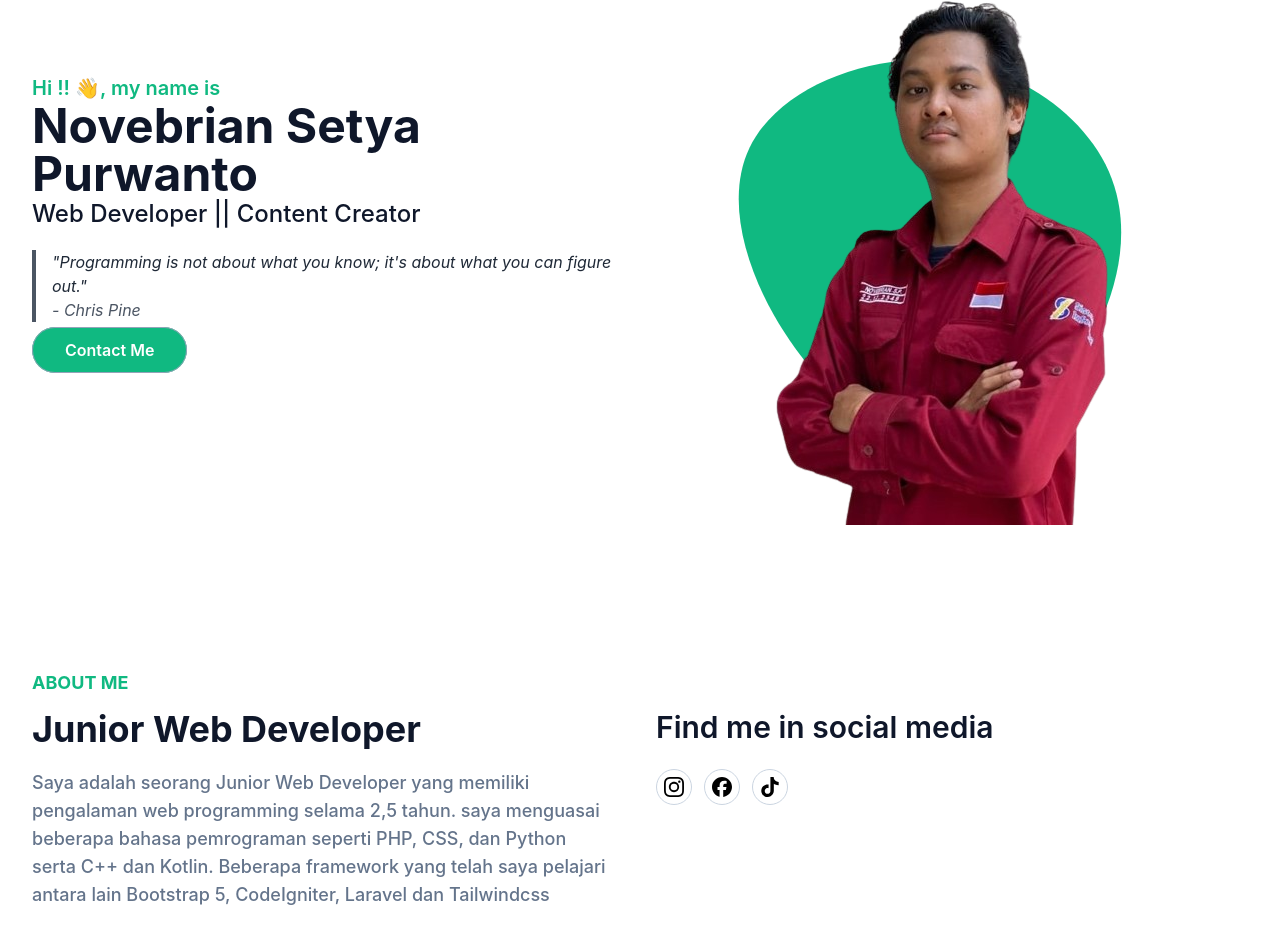
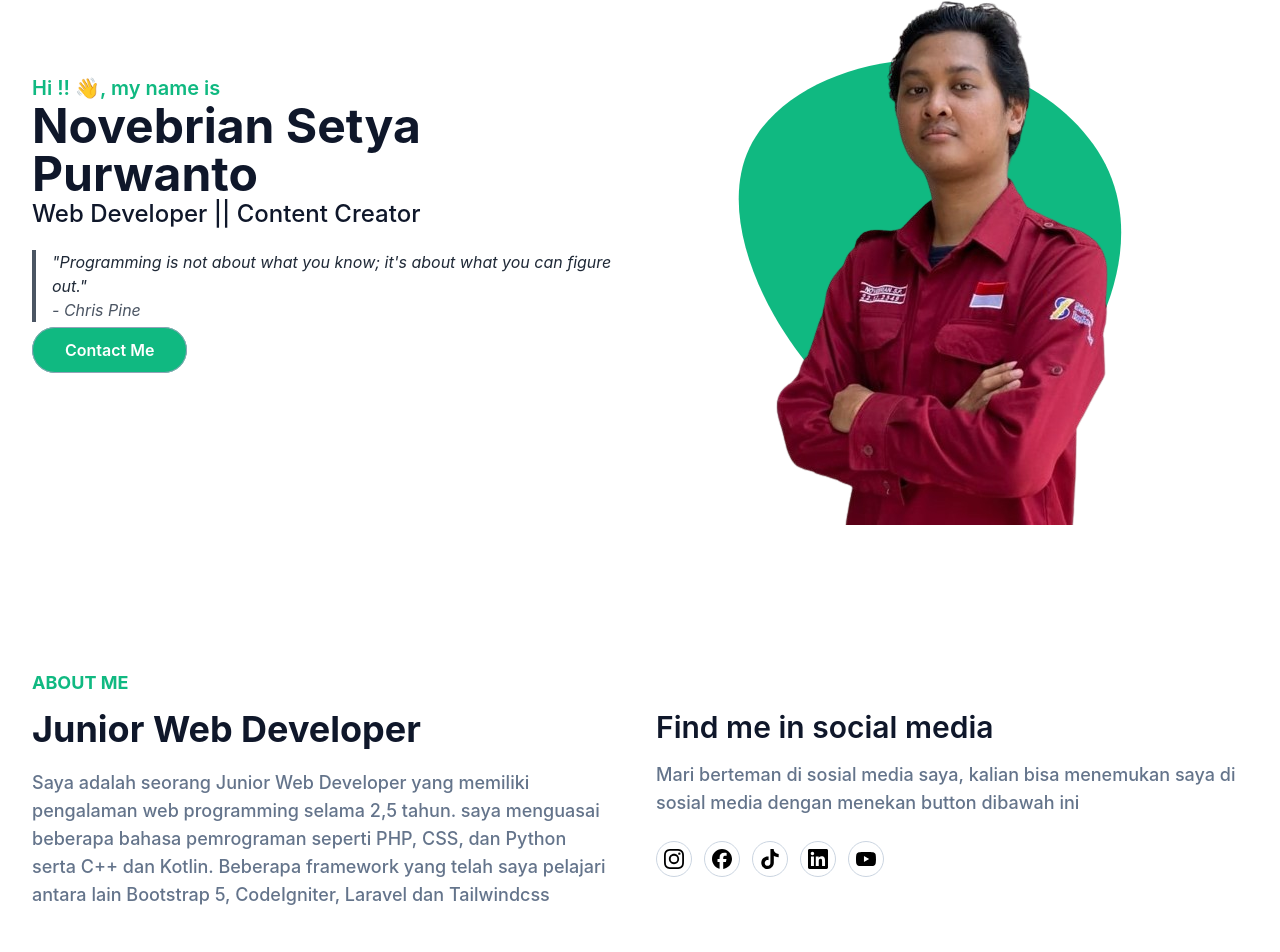
Before and after one commit to NovebrianSP/Portfolio, a website: page index.html in a window 1280 px wide. Shown: the part 194-1146 px from the top of the page. Drawn offline with Linux system fonts and the light colour scheme.

Commit message:
Commit message

```diff
--- a/index.html
+++ b/index.html
@@ -17,7 +17,7 @@
     <div class="container">
       <div class="flex items-center justify-between relative">
         <div class="px-4">
-          <a class="font-bold text-lg text-content block py-6" href="#main">Novebrian</a>
+          <a class="font-bold text-lg text-content block py-6" href="#main"><img width="40" src="src/img/rocket-biru.svg"></a>
         </div>
         <div class="flex items-center px-4">
           <button id="ham" name="ham" type="button" class="absolute right-4 block lg:hidden">
@@ -107,7 +107,8 @@
 
         <div class="w-full px-4 lg:w-1/2">
           <h3 class=" font-semibold text-dark text-2xl mb-4 lg:text-3xl lg:pt-10">Find me in social media</h3>
-          <p class="font-medium text-base text-slate-500 mb-6 lg:text-lg"></p>
+          <p class="font-medium text-base text-slate-500 mb-6 lg:text-lg">Mari berteman di sosial media saya, kalian
+            bisa menemukan saya di sosial media dengan menekan button dibawah ini</p>
           <div class="flex items-center">
             <a href="https://Instagram.com/notvebrian" target="_blank"
               class="w-9 h-9 mr-3 rounded-full flex justify-center items-center border border-slate-300 hover:border-content hover:bg-content hover:text-white">
@@ -132,7 +133,23 @@
                 <path
                   d="M12.525.02c1.31-.02 2.61-.01 3.91-.02.08 1.53.63 3.09 1.75 4.17 1.12 1.11 2.7 1.62 4.24 1.79v4.03c-1.44-.05-2.89-.35-4.2-.97-.57-.26-1.1-.59-1.62-.93-.01 2.92.01 5.84-.02 8.75-.08 1.4-.54 2.79-1.35 3.94-1.31 1.92-3.58 3.17-5.91 3.21-1.43.08-2.86-.31-4.08-1.03-2.02-1.19-3.44-3.37-3.65-5.71-.02-.5-.03-1-.01-1.49.18-1.9 1.12-3.72 2.58-4.96 1.66-1.44 3.98-2.13 6.15-1.72.02 1.48-.04 2.96-.04 4.44-.99-.32-2.15-.23-3.02.37-.63.41-1.11 1.04-1.36 1.75-.21.51-.15 1.07-.14 1.61.24 1.64 1.82 3.02 3.5 2.87 1.12-.01 2.19-.66 2.77-1.61.19-.33.4-.67.41-1.06.1-1.79.06-3.57.07-5.36.01-4.03-.01-8.05.02-12.07z" />
               </svg>
-            </a>
+              <a href="https://www.linkedin.com/in/novebrian-setya-purwanto-026717273?utm_source=share&utm_campaign=share_via&utm_content=profile&utm_medium=android_app"
+                target="_blank"
+                class="w-9 h-9 mr-3 rounded-full flex justify-center items-center border border-slate-300 hover:border-content hover:bg-content hover:text-white">
+                <svg class="fill-current" width="20" role="img" viewBox="0 0 24 24" xmlns="http://www.w3.org/2000/svg">
+                  <title>LinkedIn</title>
+                  <path
+                    d="M20.447 20.452h-3.554v-5.569c0-1.328-.027-3.037-1.852-3.037-1.853 0-2.136 1.445-2.136 2.939v5.667H9.351V9h3.414v1.561h.046c.477-.9 1.637-1.85 3.37-1.85 3.601 0 4.267 2.37 4.267 5.455v6.286zM5.337 7.433c-1.144 0-2.063-.926-2.063-2.065 0-1.138.92-2.063 2.063-2.063 1.14 0 2.064.925 2.064 2.063 0 1.139-.925 2.065-2.064 2.065zm1.782 13.019H3.555V9h3.564v11.452zM22.225 0H1.771C.792 0 0 .774 0 1.729v20.542C0 23.227.792 24 1.771 24h20.451C23.2 24 24 23.227 24 22.271V1.729C24 .774 23.2 0 22.222 0h.003z" />
+                </svg>
+              </a>
+              <a href="https://youtube.com/@notvebrian" target="_blank"
+                class="w-9 h-9 mr-3 rounded-full flex justify-center items-center border border-slate-300 hover:border-content hover:bg-content hover:text-white">
+                <svg class="fill-current" width="20" role="img" viewBox="0 0 24 24" xmlns="http://www.w3.org/2000/svg">
+                  <title>YouTube</title>
+                  <path
+                    d="M23.498 6.186a3.016 3.016 0 0 0-2.122-2.136C19.505 3.545 12 3.545 12 3.545s-7.505 0-9.377.505A3.017 3.017 0 0 0 .502 6.186C0 8.07 0 12 0 12s0 3.93.502 5.814a3.016 3.016 0 0 0 2.122 2.136c1.871.505 9.376.505 9.376.505s7.505 0 9.377-.505a3.015 3.015 0 0 0 2.122-2.136C24 15.93 24 12 24 12s0-3.93-.502-5.814zM9.545 15.568V8.432L15.818 12l-6.273 3.568z" />
+                </svg>
+              </a>
           </div>
         </div>
       </div>
```
